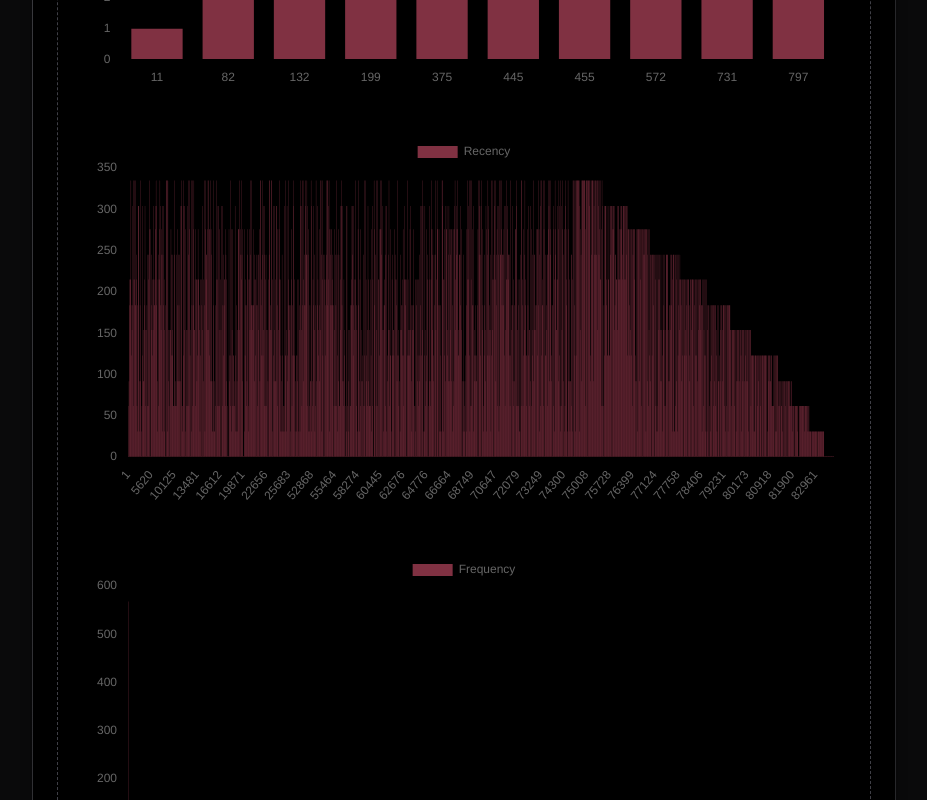
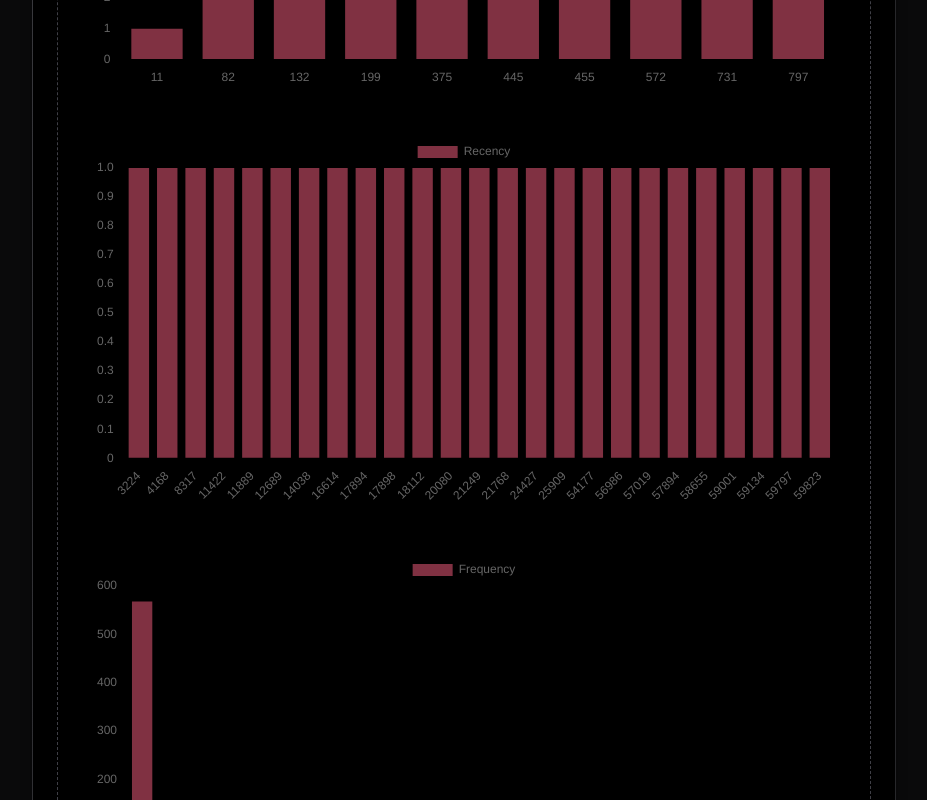
Before and after one commit to Iam-cesar/trabalho-big-data-estacio, a Next.js app: page /clientes in a window 1280 px wide. Shown: the part 1240-2040 px from the top of the page, without its empty margins (320-1247 px from the left). Built offline with nearby package versions, Linux system fonts and the light colour scheme.

Commit message:
fix(graphs): update graph values

```diff
--- a/app/clientes/components/FGraph.tsx
+++ b/app/clientes/components/FGraph.tsx
@@ -1,4 +1,4 @@
-import graph from '#/lib/clients.graph';
+import { graph } from '#/lib/clientss.graph';
 import {
   ArcElement,
   BarElement,
@@ -29,6 +29,14 @@ ChartJS.register(
   LineController,
 );
 
+const clients = graph
+  .sort((a, b) => a.F - b.F)
+  .reverse()
+  .slice(0, 50);
+
+const cnpj = clients.map((client) => client.CNPJ);
+const F = clients.map((client) => client.F);
+
 const FGraph = () => {
   const options = {
     responsive: true,
@@ -44,11 +52,11 @@ const FGraph = () => {
   };
 
   const data = {
-    labels: graph.CNPJ,
+    labels: cnpj,
     datasets: [
       {
         label: 'F',
-        data: graph.F,
+        data: F,
         backgroundColor: 'rgba(255, 99, 132)',
       },
     ],
--- a/app/clientes/components/FrequencyGraph.tsx
+++ b/app/clientes/components/FrequencyGraph.tsx
@@ -1,4 +1,4 @@
-import graph from '#/lib/clients.graph';
+import { graph } from '#/lib/clientss.graph';
 import {
   ArcElement,
   BarElement,
@@ -29,6 +29,14 @@ ChartJS.register(
   LineController,
 );
 
+const clients = graph
+  .sort((a, b) => a.Frequency - b.Frequency)
+  .reverse()
+  .slice(0, 25);
+
+const cnpj = clients.map((client) => client.CNPJ);
+const frequency = clients.map((client) => client.Frequency);
+
 const FrequencyGraph = () => {
   const options = {
     responsive: true,
@@ -44,11 +52,11 @@ const FrequencyGraph = () => {
   };
 
   const data = {
-    labels: graph.CNPJ,
+    labels: cnpj,
     datasets: [
       {
         label: 'Frequency',
-        data: graph.Frequency,
+        data: frequency,
         backgroundColor: 'rgba(255, 99, 132, 0.5)',
       },
     ],
--- a/app/clientes/components/MGraph.tsx
+++ b/app/clientes/components/MGraph.tsx
@@ -1,4 +1,4 @@
-import graph from '#/lib/clients.graph';
+import { graph } from '#/lib/clientss.graph';
 import {
   ArcElement,
   BarElement,
@@ -29,6 +29,14 @@ ChartJS.register(
   LineController,
 );
 
+const clients = graph
+  .sort((a, b) => a.M - b.M)
+  .reverse()
+  .slice(0, 50);
+
+const cnpj = clients.map((client) => client.CNPJ);
+const M = clients.map((client) => client.M);
+
 const MGraph = () => {
   const options = {
     responsive: true,
@@ -44,11 +52,11 @@ const MGraph = () => {
   };
 
   const data = {
-    labels: graph.CNPJ,
+    labels: cnpj,
     datasets: [
       {
         label: 'M',
-        data: graph.M,
+        data: M,
         backgroundColor: 'rgba(255, 99, 132)',
       },
     ],
--- a/app/clientes/components/MonetaryValueGraph.tsx
+++ b/app/clientes/components/MonetaryValueGraph.tsx
@@ -1,4 +1,4 @@
-import graph from '#/lib/clients.graph';
+import { graph } from '#/lib/clientss.graph';
 import {
   ArcElement,
   BarElement,
@@ -29,6 +29,14 @@ ChartJS.register(
   LineController,
 );
 
+const clients = graph
+  .sort((a, b) => a.MonetaryValue - b.MonetaryValue)
+  .reverse()
+  .slice(0, 25);
+
+const cnpj = clients.map((client) => client.CNPJ);
+const monetaryValue = clients.map((client) => client.MonetaryValue);
+
 const MonetaryValueGraph = () => {
   const options = {
     responsive: true,
@@ -44,11 +52,11 @@ const MonetaryValueGraph = () => {
   };
 
   const data = {
-    labels: graph.CNPJ,
+    labels: cnpj,
     datasets: [
       {
         label: 'MonetaryValue',
-        data: graph.MonetaryValue,
+        data: monetaryValue,
         backgroundColor: 'rgba(255, 99, 132)',
       },
     ],
--- a/app/clientes/components/RGraph.tsx
+++ b/app/clientes/components/RGraph.tsx
@@ -1,4 +1,4 @@
-import graph from '#/lib/clients.graph';
+import { graph } from '#/lib/clientss.graph';
 import {
   ArcElement,
   BarElement,
@@ -29,6 +29,14 @@ ChartJS.register(
   LineController,
 );
 
+const clients = graph
+  .sort((a, b) => a.R - b.R)
+  .reverse()
+  .slice(0, 50);
+
+const cnpj = clients.map((client) => client.CNPJ);
+const R = clients.map((client) => client.R);
+
 const RGraph = () => {
   const options = {
     responsive: true,
@@ -44,11 +52,11 @@ const RGraph = () => {
   };
 
   const data = {
-    labels: graph.CNPJ,
+    labels: cnpj,
     datasets: [
       {
         label: 'R',
-        data: graph.R,
+        data: R,
         backgroundColor: 'rgba(255, 99, 132)',
       },
     ],
--- a/app/clientes/components/RankGraph.tsx
+++ b/app/clientes/components/RankGraph.tsx
@@ -37,6 +37,7 @@ const rank = clients.map((client) => client.rank);
 const RankGraph = () => {
   const options = {
     responsive: true,
+
     plugins: {
       legend: {
         position: 'top' as const,
--- a/app/clientes/components/RecencyGraph.tsx
+++ b/app/clientes/components/RecencyGraph.tsx
@@ -1,4 +1,4 @@
-import graph from '#/lib/clients.graph';
+import { graph } from '#/lib/clientss.graph';
 import {
   ArcElement,
   BarElement,
@@ -29,6 +29,11 @@ ChartJS.register(
   LineController,
 );
 
+const clients = graph.sort((a, b) => a.Recency - b.Recency).slice(0, 25);
+
+const cnpj = clients.map((client) => client.CNPJ);
+const recency = clients.map((client) => client.Recency);
+
 const RecencyGraph = () => {
   const options = {
     responsive: true,
@@ -44,11 +49,11 @@ const RecencyGraph = () => {
   };
 
   const data = {
-    labels: graph.CNPJ,
+    labels: cnpj,
     datasets: [
       {
         label: 'Recency',
-        data: graph.Recency,
+        data: recency,
         backgroundColor: 'rgba(255, 99, 132, 0.5)',
       },
     ],
```
